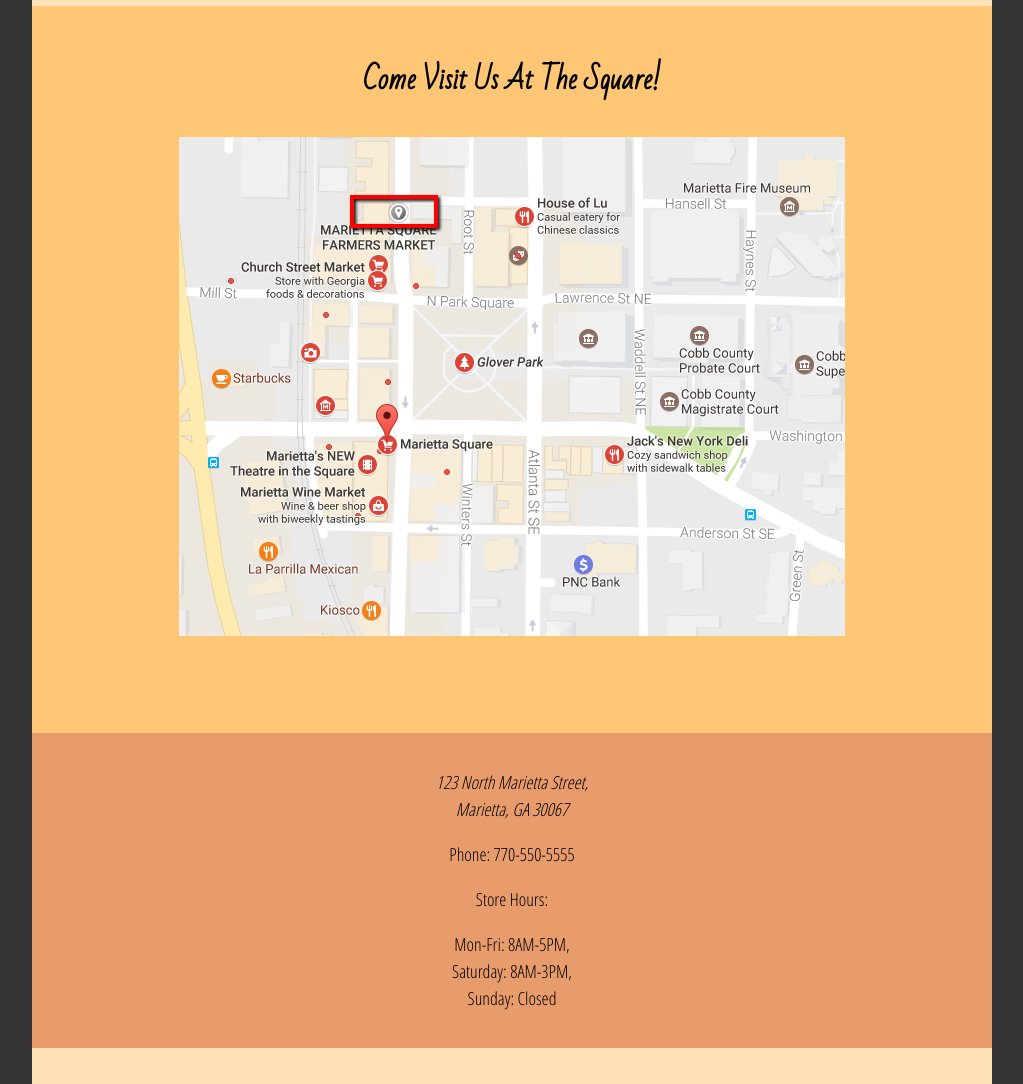
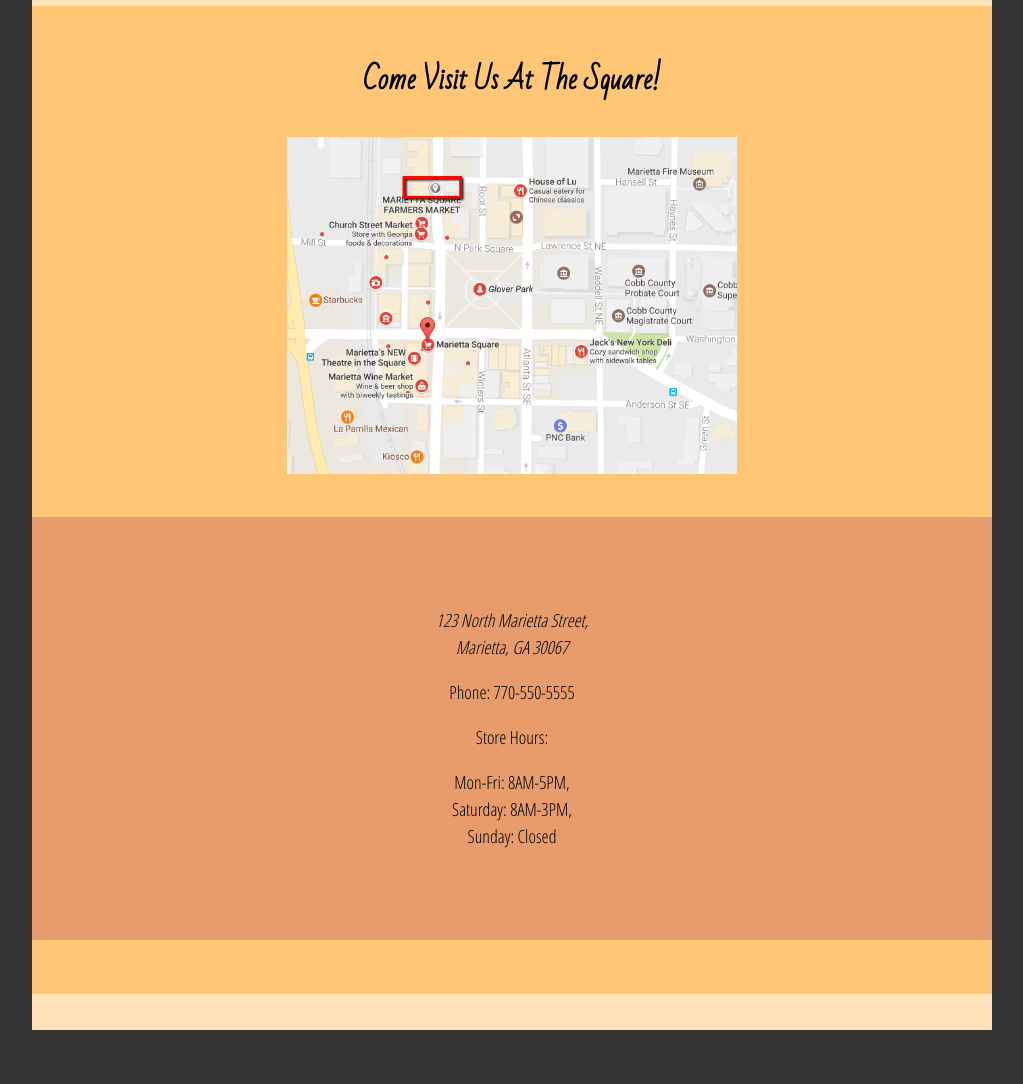
Before and after one commit to kellyhart1991/kellyhart1991.github.io, a plain HTML site: page unit_5/index.html in a window 1280 px wide. Shown: the part 9020-10104 px from the top of the page, without its empty margins (128-1151 px from the left). After the commit the page ends 10050 px from the top, so only its background shows below. Drawn offline with Linux system fonts and the light colour scheme.

Commit message:
updates for float

```diff
--- a/unit_5/css/style.css
+++ b/unit_5/css/style.css
@@ -62,7 +62,7 @@
 }
 article {
 	background-color: #E89C6C;
-	padding: 2em 0 2em 0;
+	padding: 5em 5em 5em 5em;
 }
 div {
 	background-color: #FFE2B8;
--- a/unit_5/index.html
+++ b/unit_5/index.html
@@ -73,7 +73,7 @@
 	<section id="visit us">
 		<aside class="picture">
 	 	<h2>Come Visit Us At The Square!</h2>
-	 	<img src="images/marietta_square.png" alt="marietta square" title="Marietta Square Map">
+	 	<img src="images/marietta_square.png" style="width:25em; height:25em/>"
 	 	</aside>
 	 	<article class="description">
 	 	<address>123 North Marietta Street,<br>Marietta, GA 30067</address>
```
